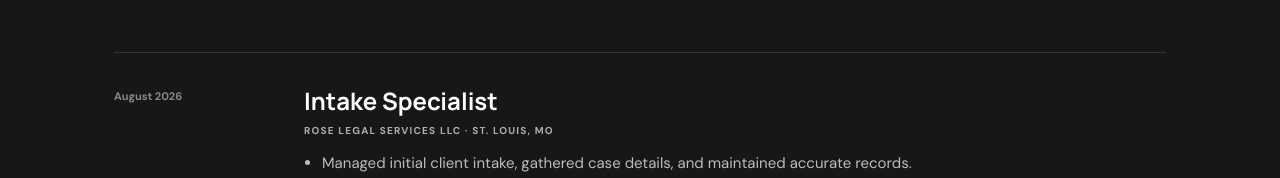
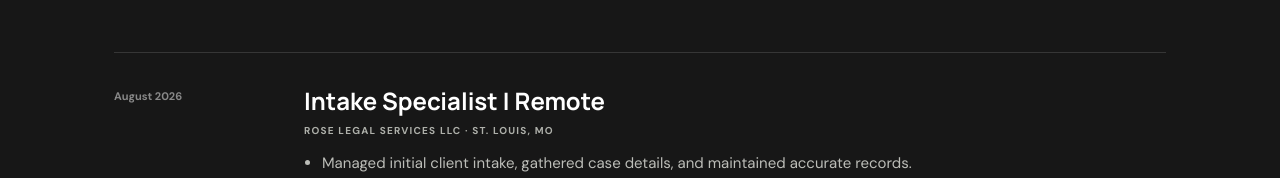
Before and after one commit to Careers-Portfolio/Joe-Don-Altamarino, a plain HTML site: page index.html in a window 1280 px wide. Shown: the part 5570-5748 px from the top of the page. Drawn offline with Linux system fonts and the light colour scheme.

Commit message:
Update index.html

```diff
--- a/index.html
+++ b/index.html
@@ -282,7 +282,7 @@
     <div><h2>Experience that compounds.</h2><p>My progressive career that moved from frontline service into leadership, quality, virtual executive support, reporting and coordination.</p></div>
   </div>
   <div class="experience-list">
-    <article><time>August 2026</time><div><h3>Intake Specialist</h3><p class="company">Rose Legal Services LLC · St. Louis, MO</p><ul><li>Managed initial client intake, gathered case details, and maintained accurate records.</li><li>Communicated with prospective clients, scheduled consultations, and coordinated follow-ups.</li><li>Screened inquiries, routed matters to the appropriate team, and handled information with confidentiality.</li></ul></div></article>
+    <article><time>August 2026</time><div><h3>Intake Specialist | Remote</h3><p class="company">Rose Legal Services LLC · St. Louis, MO</p><ul><li>Managed initial client intake, gathered case details, and maintained accurate records.</li><li>Communicated with prospective clients, scheduled consultations, and coordinated follow-ups.</li><li>Screened inquiries, routed matters to the appropriate team, and handled information with confidentiality.</li></ul></div></article>
     <article><time>2023—2026</time><div><h3>Virtual Executive Assistant | Data & Reports Analyst | Remote</h3><p class="company">Watershed Negotiations · California, USA</p><ul><li>Provided executive-level administrative support including calendar management, travel coordination, and meeting preparation for senior leadership.</li><li>Built and maintained CRM dashboards and automated reports to track team performance, client metrics, and operational trends.</li><li>Coordinated cross-departmental communication to ensure timely delivery of client deliverables and internal projects.</li><li>Prepared data-driven presentations and executive summaries for quarterly business reviews and stakeholder briefings.</li><li>Managed confidential records, vendor relationships, and procurement processes to support smooth daily operations.</li></ul></div></article>
     <article><time>2025—2026</time><div><h3>Operations Manager — Interim</h3><p class="company">Qualfon Philippines Incorporated · Dumaguete City, PH</p><ul><li>Managed client relationships and aligned service delivery with SLAs through clear expectations and performance updates.</li><li>Improved customer experience and CSAT by analyzing feedback, addressing pain points, and driving resolution strategies.</li><li>Used KPIs to improve service quality, communicate with stakeholders, and resolve escalated issues.</li></ul></div></article>
     <article><time>2023—2024</time><div><h3>Social Media Associate | Chat Support | Remote</h3><p class="company">ASTZ Group · Netherlands</p><ul><li>Managed brand social media channels, creating engaging content that increased follower interaction and community growth.</li><li>Provided real-time chat support to customers, resolving inquiries and complaints with empathy and efficiency.</li><li>Monitored social sentiment and escalated trending issues to leadership for proactive resolution.</li><li>Developed content calendars and collaborated with marketing to align messaging with campaign objectives.</li><li>Tracked engagement metrics and prepared weekly performance reports to inform retention and outreach strategies.</li></ul></div></article>
```
